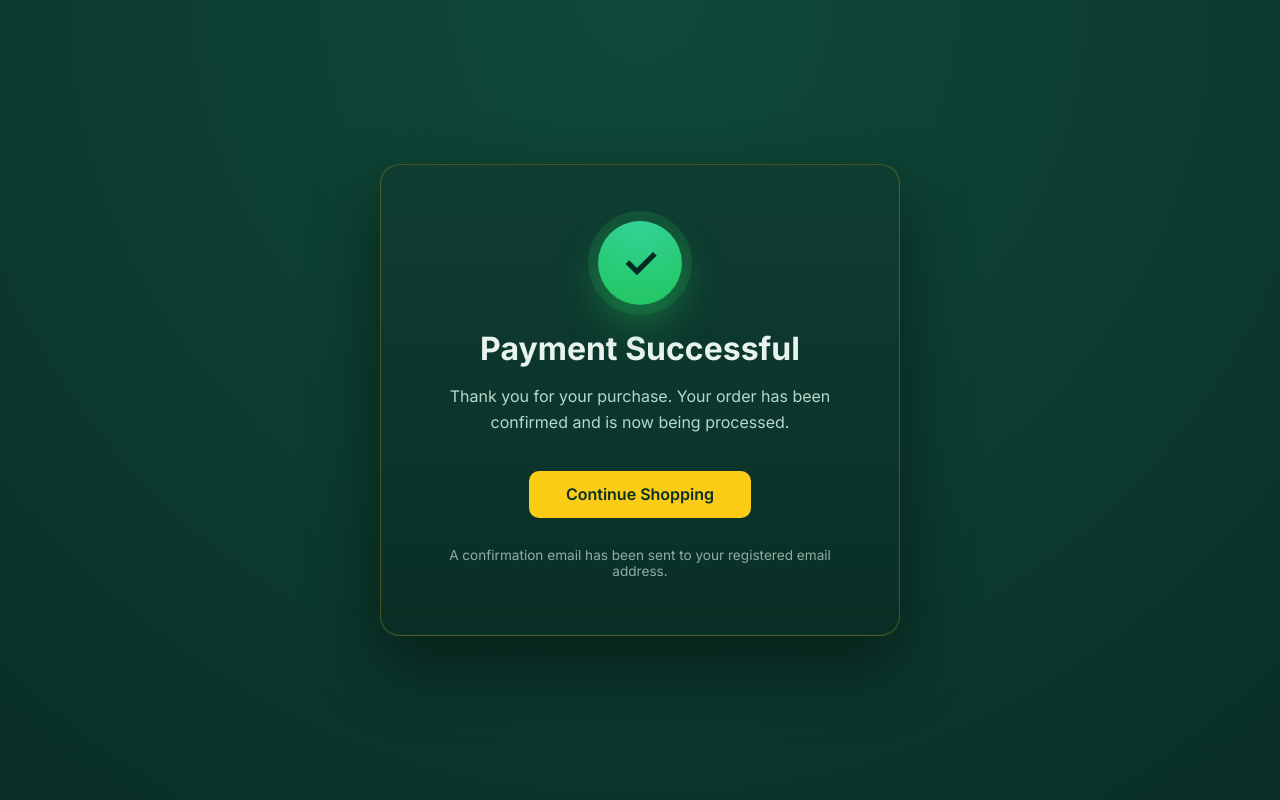
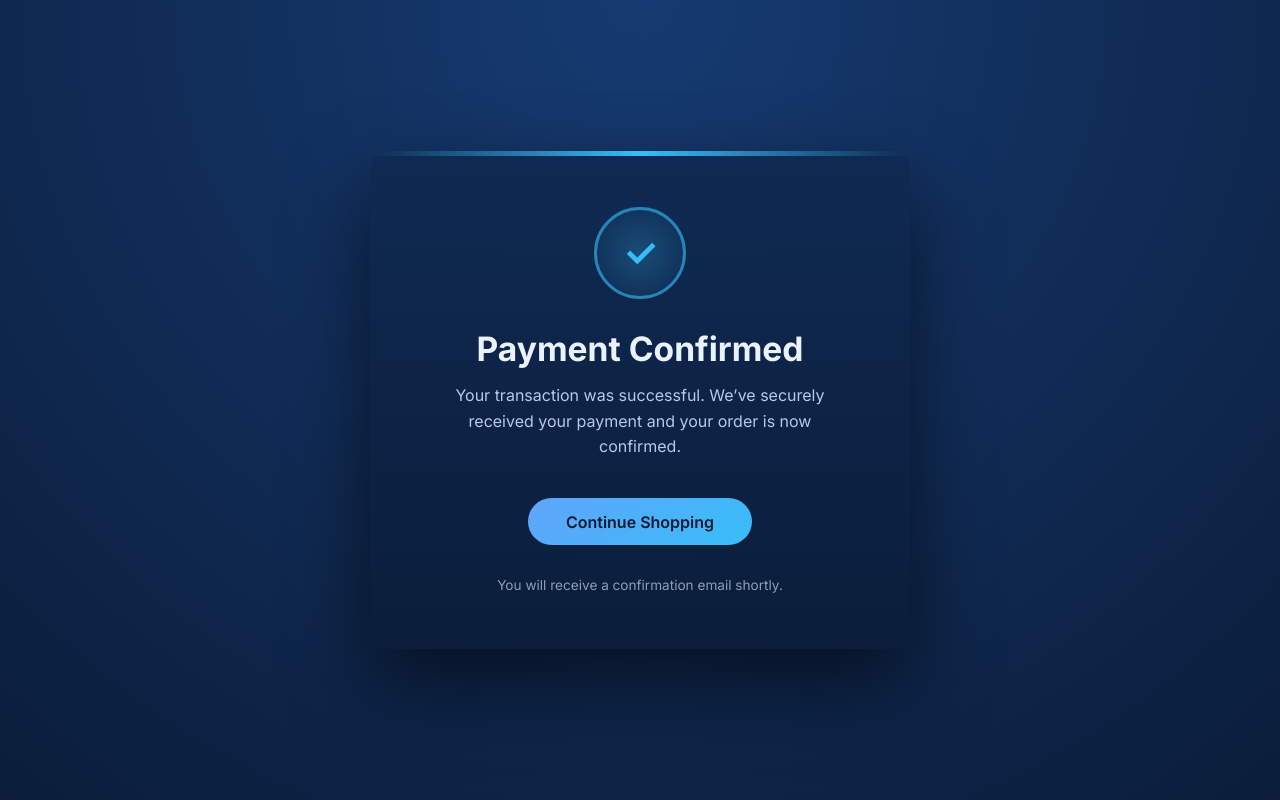
Before and after one commit to Smileydinesh/stripetest, a Django app: page /success/ in a window 1280 px wide. Run offline with Django 4.2, Linux system fonts and the light colour scheme.

Commit message:
payment success

```diff
--- a/store/templates/store/checkout_success.html
+++ b/store/templates/store/checkout_success.html
@@ -2,26 +2,27 @@
 <html lang="en">
 <head>
   <meta charset="UTF-8" />
-  <title>Payment Successful</title>
+  <title>Payment Confirmed</title>
 
   <!-- FONT -->
   <link href="https://fonts.googleapis.com/css2?family=Inter:wght@400;600;700&display=swap" rel="stylesheet">
 
   <style>
     /* =====================
-       THEME VARIABLES
+       BLUE THEME VARIABLES
     ===================== */
     :root {
-      --bg-dark: #0a2f26;
-      --card-bg: #103d31;
-      --accent: #facc15;
-      --success: #22c55e;
-      --text-main: #e8f3ef;
-      --text-muted: #b7d9cd;
+      --bg-main: #0b1d3a;
+      --card-bg: #0f2a52;
+      --accent: #38bdf8;
+      --accent-soft: rgba(56, 189, 248, 0.35);
+      --success: #3b82f6;
+      --text-main: #eaf2ff;
+      --text-muted: #b6c9e8;
     }
 
     /* =====================
-       RESET & BASE
+       BASE
     ===================== */
     * {
       box-sizing: border-box;
@@ -30,7 +31,8 @@
     body {
       margin: 0;
       min-height: 100vh;
-      background: radial-gradient(circle at top, #0f4a3a, var(--bg-dark));
+      background:
+        radial-gradient(circle at top, #163b72, var(--bg-main));
       font-family: "Inter", system-ui, sans-serif;
       display: grid;
       place-items: center;
@@ -40,90 +42,127 @@
     /* =====================
        CARD
     ===================== */
-    .success-card {
+    .card {
+      position: relative;
+      max-width: 540px;
+      width: 90%;
+      padding: 3.5rem 3rem;
       background: linear-gradient(
         180deg,
-        rgba(16, 61, 49, 0.96),
-        rgba(10, 47, 38, 0.96)
+        rgba(15, 42, 82, 0.98),
+        rgba(11, 29, 58, 0.98)
       );
-      border-radius: 20px;
-      padding: 3.5rem 3rem;
-      max-width: 520px;
-      width: 90%;
-      text-align: center;
-      box-shadow: 0 30px 70px rgba(0, 0, 0, 0.45);
-      border: 1px solid rgba(250, 204, 21, 0.25);
-      animation: slideUp 0.8s ease;
+      border-radius: 18px;
+      box-shadow: 0 35px 80px rgba(0, 0, 0, 0.55);
+      animation: fadeIn 0.9s ease;
+      overflow: hidden;
+    }
+
+    /* TOP ACCENT BAR */
+    .card::before {
+      content: "";
+      position: absolute;
+      top: 0;
+      left: 0;
+      height: 5px;
+      width: 100%;
+      background: linear-gradient(
+        90deg,
+        transparent,
+        var(--accent),
+        transparent
+      );
     }
 
     /* =====================
        ICON
     ===================== */
-    .success-icon {
-      width: 84px;
-      height: 84px;
-      margin: 0 auto 1.5rem;
+    .icon-ring {
+      width: 92px;
+      height: 92px;
+      margin: 0 auto 1.8rem;
       border-radius: 50%;
-      background: radial-gradient(circle at top, #34d399, var(--success));
+      background:
+        radial-gradient(circle at center, rgba(56,189,248,0.25), transparent);
       display: grid;
       place-items: center;
-      font-size: 2.6rem;
+      position: relative;
+      animation: scaleIn 0.6s ease 0.2s both;
+    }
+
+    .icon-ring::before {
+      content: "";
+      position: absolute;
+      inset: 0;
+      border-radius: 50%;
+      border: 3px solid var(--accent);
+      opacity: 0.6;
+    }
+
+    .icon-check {
+      font-size: 2.4rem;
       font-weight: 700;
-      color: #022c22;
-      box-shadow:
-        0 0 0 10px rgba(34, 197, 94, 0.15),
-        0 20px 40px rgba(34, 197, 94, 0.35);
-      animation: pop 0.6s ease 0.2s both;
+      color: var(--accent);
     }
 
     /* =====================
        TEXT
     ===================== */
     h1 {
-      margin: 0.6rem 0 1rem;
-      font-size: 2rem;
+      margin: 0 0 0.9rem;
+      font-size: 2.1rem;
       font-weight: 700;
+      text-align: center;
     }
 
     p {
+      margin: 0 auto 2.4rem;
+      max-width: 420px;
+      text-align: center;
       font-size: 1rem;
       line-height: 1.6;
       color: var(--text-muted);
-      margin-bottom: 2.2rem;
     }
 
     /* =====================
        BUTTON
     ===================== */
-    .btn-primary {
-      display: inline-block;
-      padding: 0.85rem 2.3rem;
-      border-radius: 10px;
-      background: var(--accent);
-      color: var(--bg-dark);
+    .btn {
+      display: block;
+      width: fit-content;
+      margin: 0 auto;
+      padding: 0.85rem 2.4rem;
+      border-radius: 999px;
+      background: linear-gradient(
+        135deg,
+        #60a5fa,
+        var(--accent)
+      );
+      color: #081b33;
       text-decoration: none;
       font-weight: 600;
       transition: transform 0.3s ease, box-shadow 0.3s ease;
     }
 
-    .btn-primary:hover {
+    .btn:hover {
       transform: translateY(-3px);
-      box-shadow: 0 16px 35px rgba(250, 204, 21, 0.4);
+      box-shadow: 0 18px 40px rgba(56, 189, 248, 0.45);
     }
 
     .note {
-      margin-top: 1.8rem;
+      margin-top: 2rem;
       font-size: 0.85rem;
-      color: rgba(183, 217, 205, 0.75);
+      text-align: center;
+      color: rgba(182, 201, 232, 0.75);
     }
 
     /* =====================
        ANIMATIONS
     ===================== */
-    @keyframes slideUp {
+    @keyframes fadeIn {
       from {
         opacity: 0;
-        transform: translateY(40px);
+        transform: translateY(30px);
       }
       to {
         opacity: 1;
@@ -131,12 +170,12 @@
       }
     }
 
-    @keyframes pop {
-      0% {
-        transform: scale(0.7);
+    @keyframes scaleIn {
+      from {
+        transform: scale(0.6);
         opacity: 0;
       }
-      100% {
+      to {
         transform: scale(1);
         opacity: 1;
       }
@@ -145,22 +184,24 @@
 </head>
 
 <body>
-  <section class="success-card">
-    <div class="success-icon">✓</div>
+  <section class="card">
+    <div class="icon-ring">
+      <div class="icon-check">✓</div>
+    </div>
 
-    <h1>Payment Successful</h1>
+    <h1>Payment Confirmed</h1>
 
     <p>
-      Thank you for your purchase. Your order has been confirmed and is now
-      being processed.
+      Your transaction was successful. We’ve securely received your payment
+      and your order is now confirmed.
     </p>
 
-    <a href="{% url 'product_list' %}" class="btn-primary">
+    <a href="{% url 'product_list' %}" class="btn">
       Continue Shopping
     </a>
 
     <div class="note">
-      A confirmation email has been sent to your registered email address.
+      You will receive a confirmation email shortly.
     </div>
   </section>
 </body>
```
